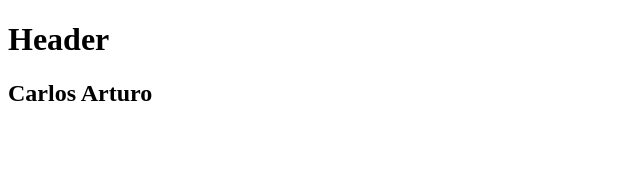
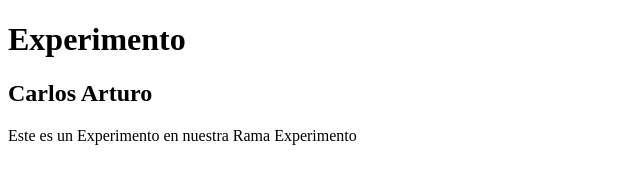
Before and after one commit to Jorge-Montellano/Mi-Repositorio, a plain HTML site: page index.html in a window 1280 px wide. Shown: the whole page, without its empty margins (0-640 px from the left). Drawn offline with Linux system fonts and the light colour scheme.

Commit message:
Agregamos texto de Expermento

```diff
--- a/index.html
+++ b/index.html
@@ -8,12 +8,17 @@
 <body>
 
     <header>
-        <h1>Header</h1>
+        <h1>Experimento</h1>
     </header>
 
     <div class="container">
         <h2>Carlos Arturo</h2>
     </div>
 
+
+    <footer>
+        <p>Este es un Experimento en nuestra Rama Experimento</p>
+    </footer>
+
 </body>
 </html>
```
